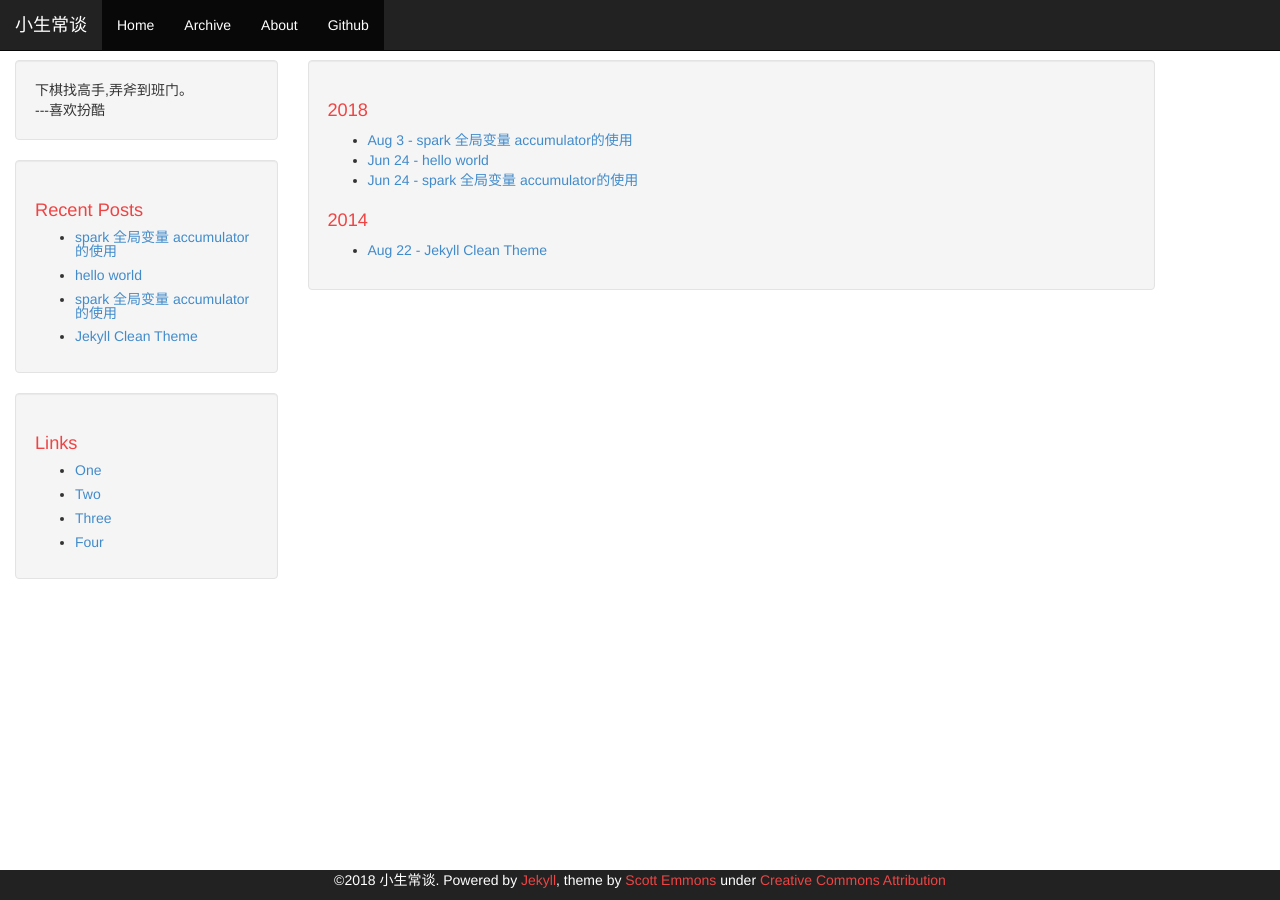
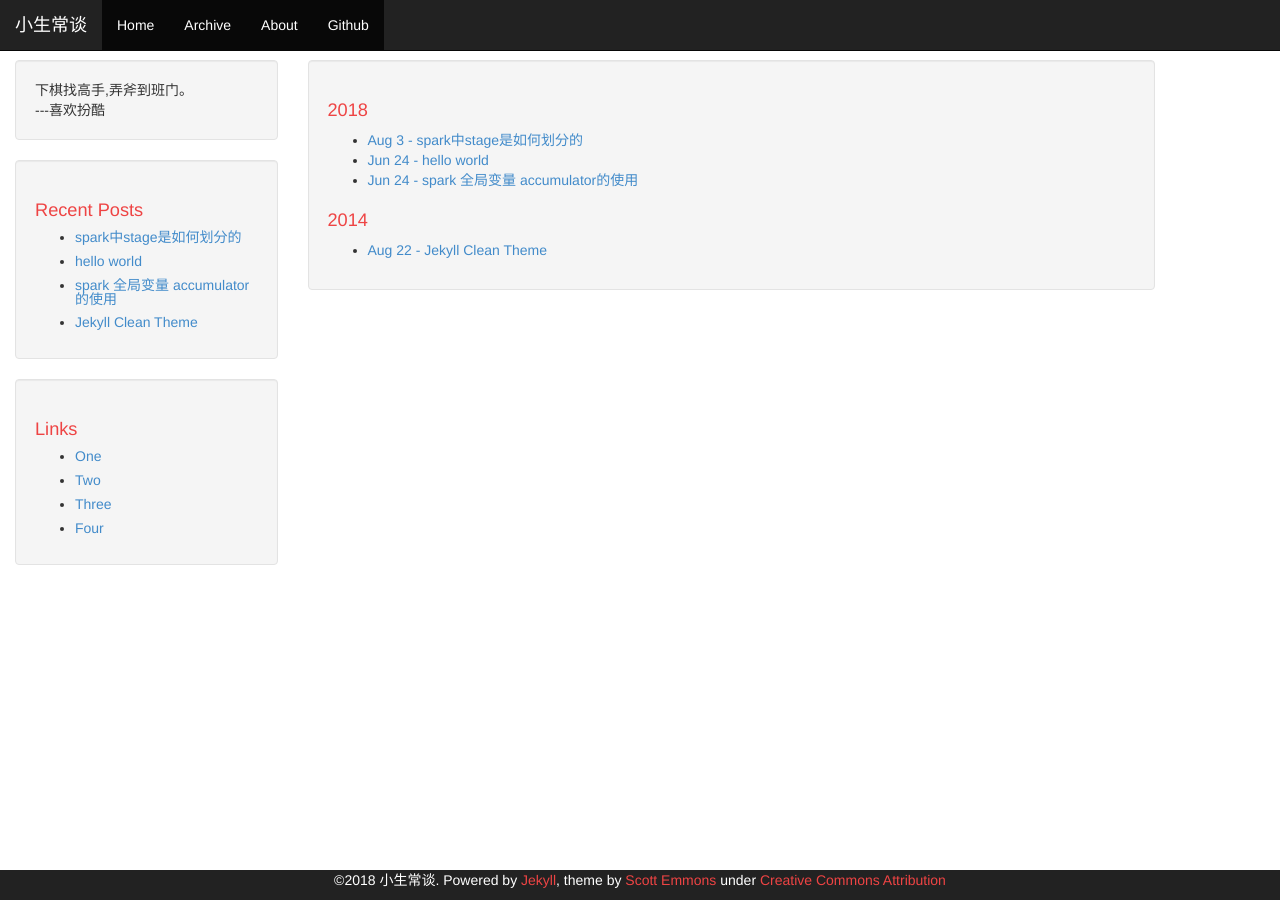
Before and after one commit to xihuanbanku/xihuanbanku.github.io, a Jekyll site: the page built from archive.html, in a window 1280 px wide. Built offline with Jekyll 4.4.1, drawn with Linux system fonts in a browser that asks for light colours.

Commit message:
spark中job,stage,task的关系

```diff
--- a/_posts/2018-08-03-spark_wordcount_stages.md
+++ b/_posts/2018-08-03-spark_wordcount_stages.md
@@ -1,6 +1,6 @@
 ---
 layout: post
-title: "spark 全局变量 accumulator的使用"
+title: "spark中stage是如何划分的"
 date: 2018-8-3 15:33:30 +0800
 comments: true
 ---
```
